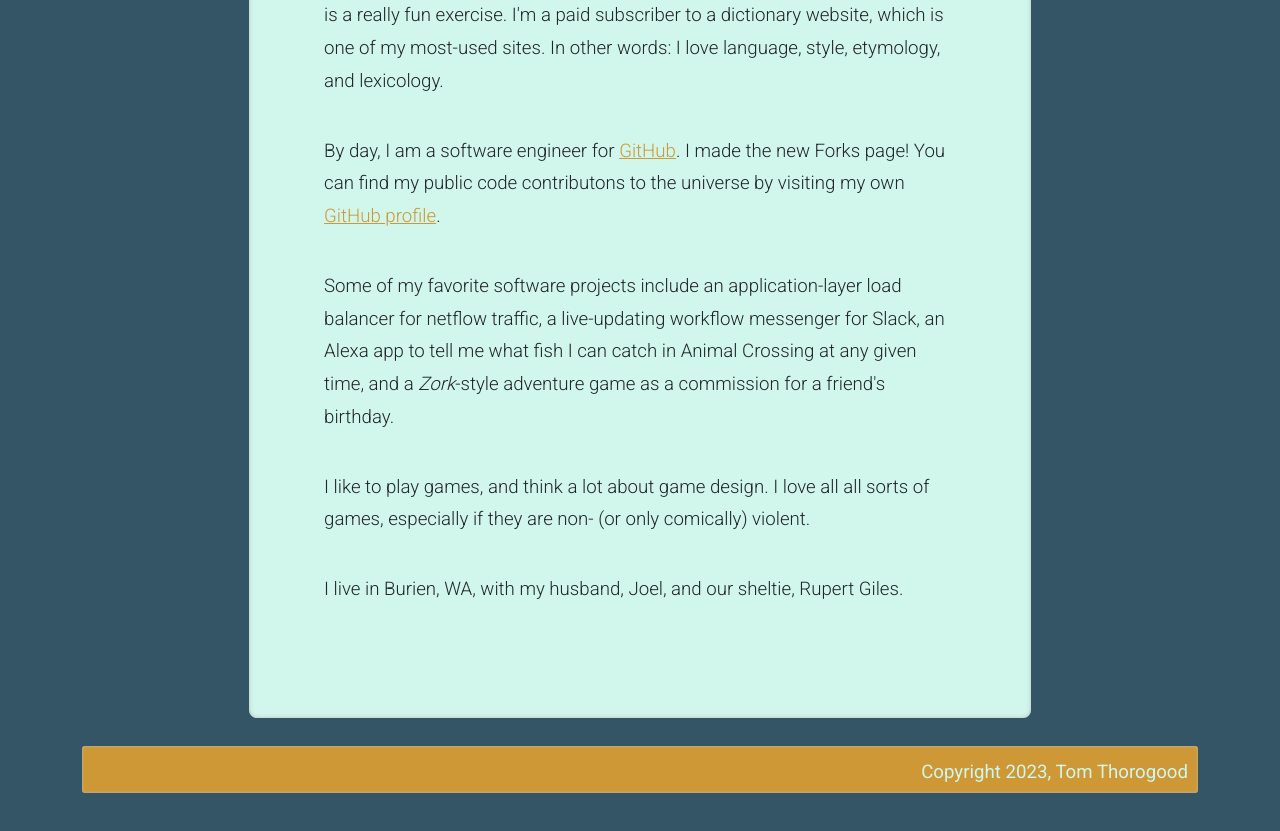
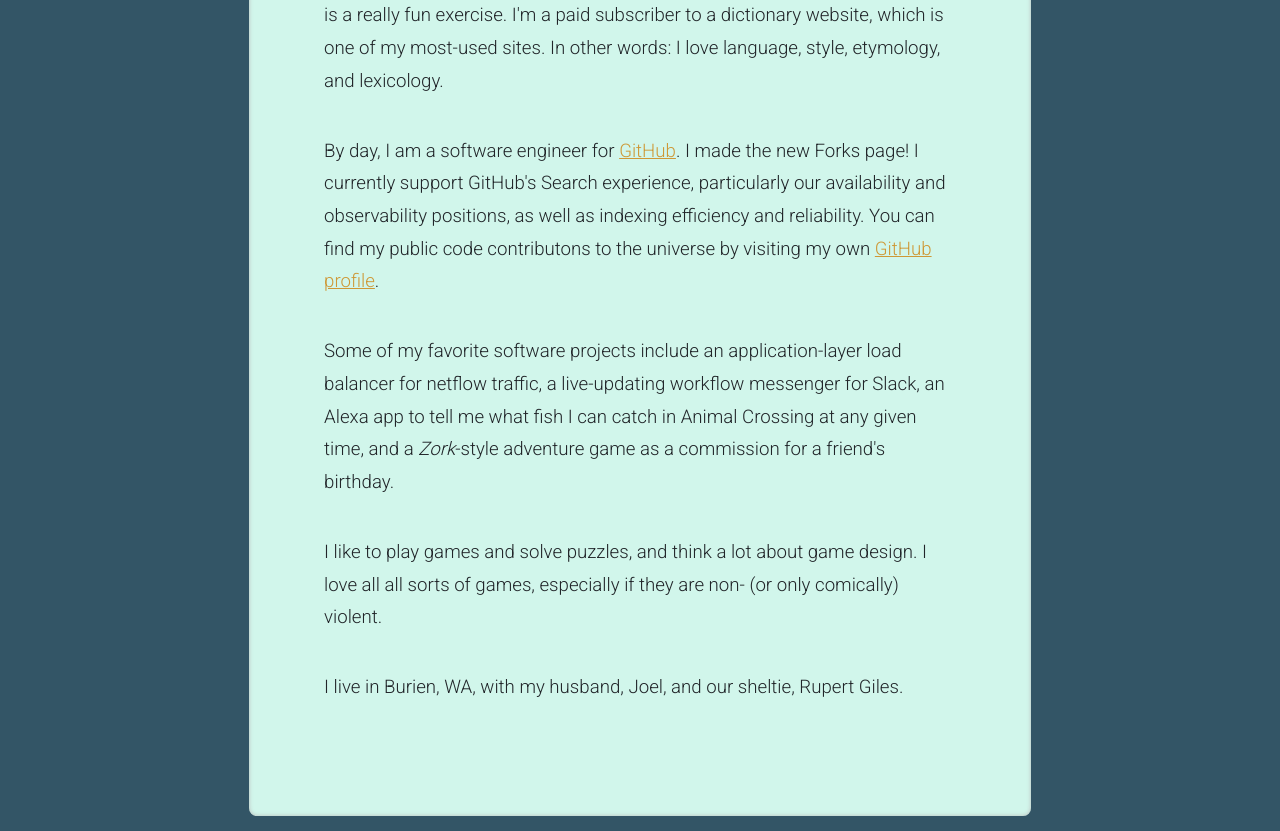
Before and after one commit to tomthorogood/tomthorogood.github.io, an Angular app: page / in a window 1280 px wide. Shown: the part 480-1311 px from the top of the page. Before the commit the page ends 1273 px from the top, so only its background shows below. Built offline with nearby package versions, Linux system fonts and the light colour scheme.

Commit message:
Update bio; remove outdated contacts.

```diff
--- a/src/app/about/about.component.html
+++ b/src/app/about/about.component.html
@@ -24,6 +24,8 @@
 
     <p>
       By day, I am a software engineer for <a href="https://www.github.com" target="_blank">GitHub</a>. I made the new Forks page!
+      I currently support GitHub's Search experience, particularly our availability and observability positions, as well as
+      indexing efficiency and reliability.
       You can find my public code contributons to the universe by visiting my own
       <a href="https://www.github.com/tomthorogood" target="_blank">GitHub profile</a>.
     </p>
@@ -36,7 +38,7 @@
     </p>
 
     <p>
-      I like to play games, and think a lot about game design.
+      I like to play games and solve puzzles, and think a lot about game design.
       I love all all sorts of games, especially if they are non- (or only comically) violent.
     </p>
 
--- a/src/app/contact/contact.component.html
+++ b/src/app/contact/contact.component.html
@@ -4,18 +4,6 @@
   </div>
   <div class="card-body">
     <ul style="list-style-type: none">
-      <li class="twitter">
-        <a href="https://twitter.com/tathorogood" target="_blank" class="twitter">
-          <i class="bi bi-twitter"></i>
-          Twitter
-        </a>
-      </li>
-      <li class="mastodon">
-        <a rel="me" href="https://mastodon.social/@tathorogood" target="_blank">
-          <i class="bi bi-mastodon"></i>
-          Mastodon
-        </a>
-      </li>
       <li class="github">
         <a href="https://github.com/tomthorogood" target="_blank">
           <i class="bi bi-github"></i>
```
